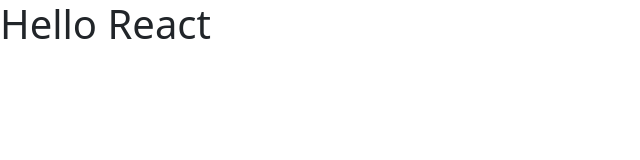
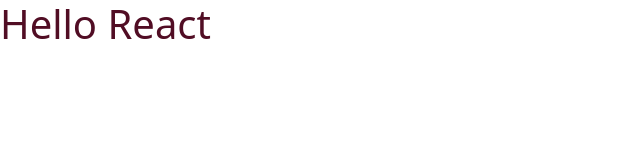
Before and after one commit to DevMasterX/react-test, a React (Create React App) app: page / in a window 1280 px wide. Shown: the top 160 px of the page, without its empty margins (0-640 px from the left). Built offline with nearby package versions, Linux system fonts and the light colour scheme.

Commit message:
styled component

```diff
--- a/src/components/Header/Header.jsx
+++ b/src/components/Header/Header.jsx
@@ -1,12 +1,16 @@
 import { styled } from "styled-components";
 
-const TypographyHeader = styled;
+const TypographyHeader = styled.h1`
+  color: #510d24;
+  margin: 0;
+  padding: ${({ isOnline }) => (isOnline ? 130 : 12)};
+`;
 
 const Header = () => {
-  // const isOnline = true;
+  const isOnline = true;
   return (
     <div>
-      <h1>Hello React</h1>
+      <TypographyHeader $isOnline={isOnline}>Hello React</TypographyHeader>
     </div>
   );
 };
```
